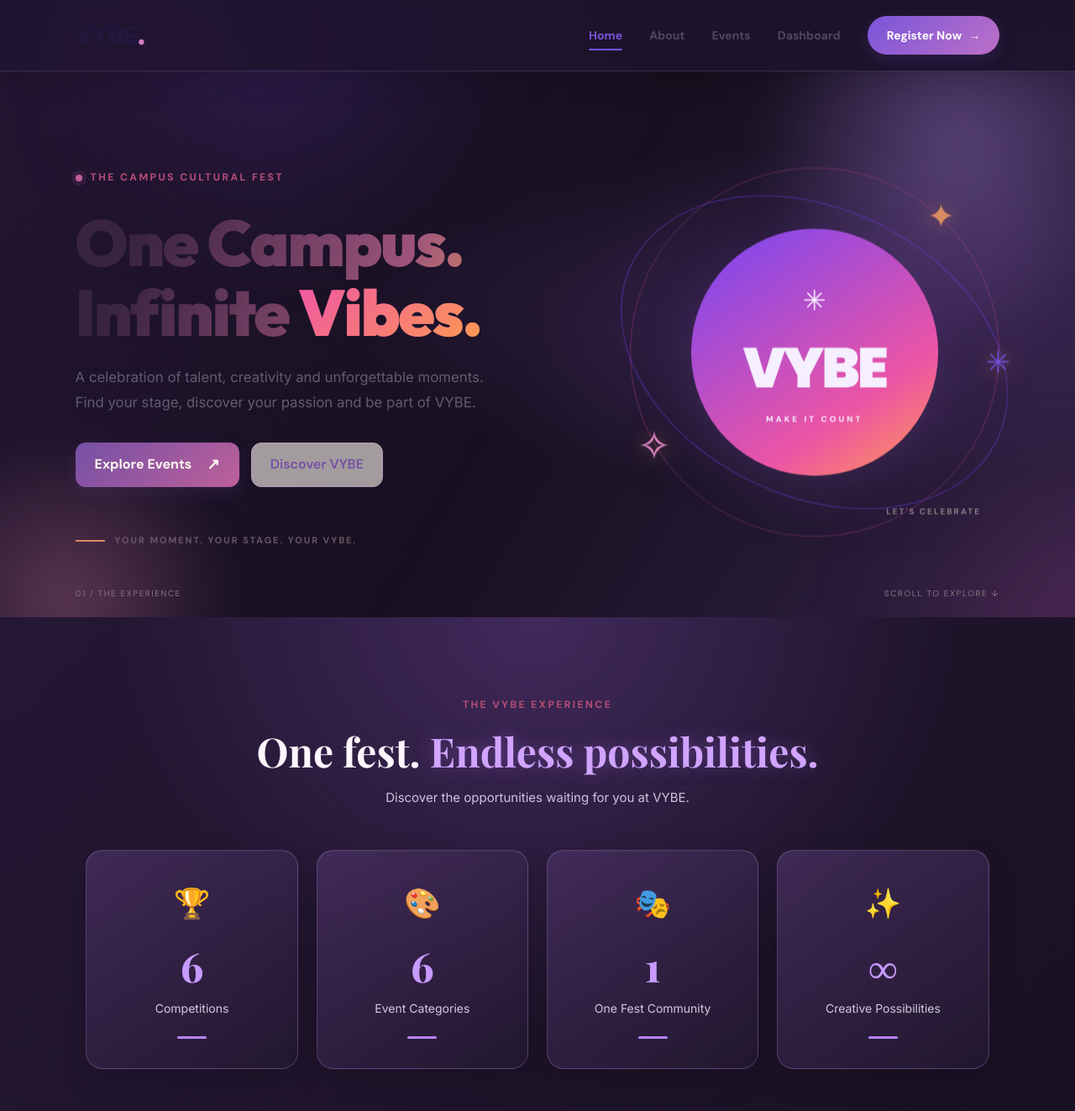
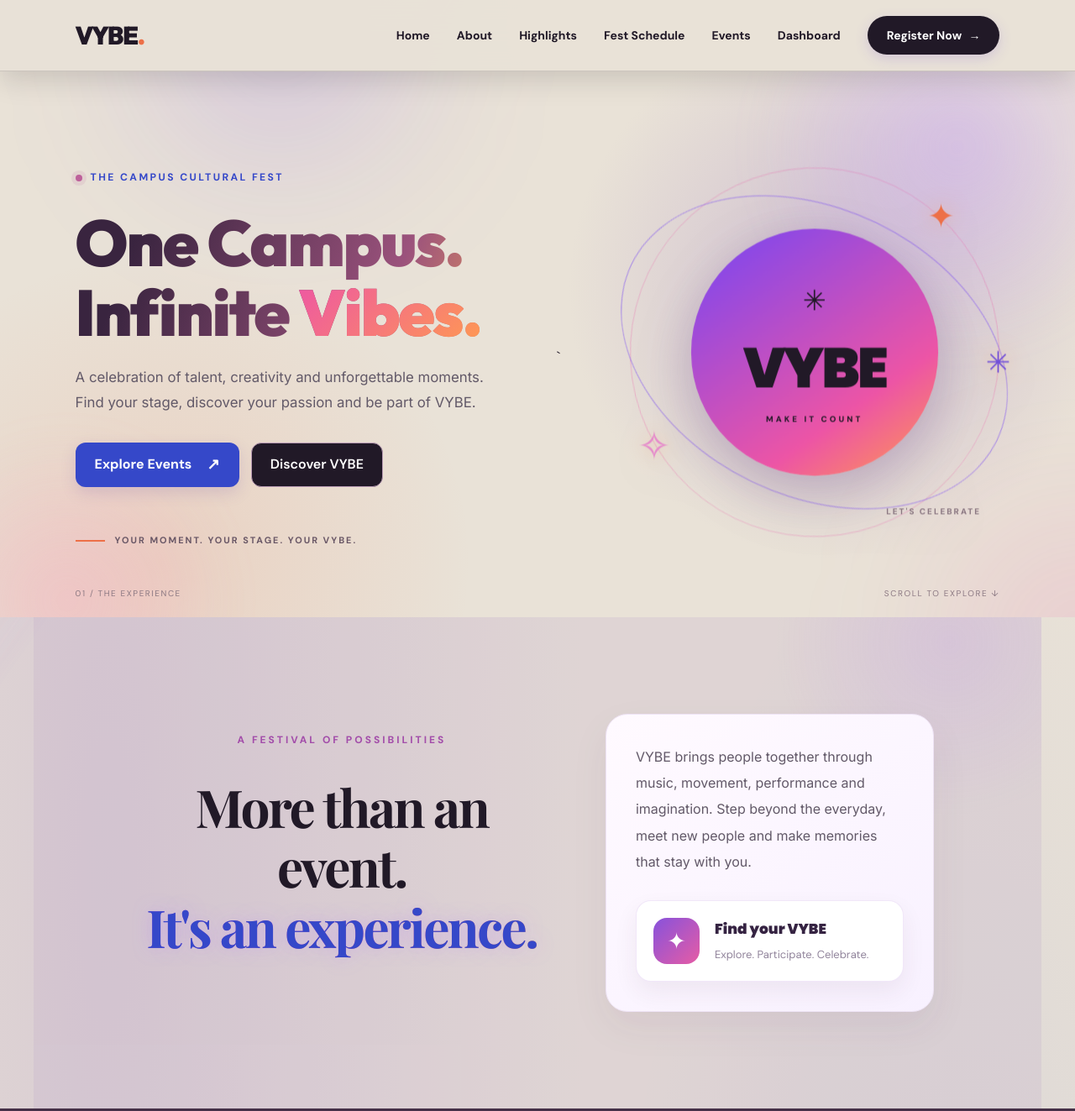
Before and after one commit to sakshikumari24486212-cyber/VYBE, a plain HTML site: page index.html in a window 1280 px wide. Shown: the top 1323 px of the page at 84% size. Drawn offline with nearby package versions, Linux system fonts and the light colour scheme.

Commit message:
Update VYBE homepage and styling

```diff
--- a/css/home-upgrades.css
+++ b/css/home-upgrades.css
@@ -2412,3 +2412,219 @@ footer {
         background-size: 35px 35px;
     }
 }
+
+
+/* ==========================================
+   VYBE — PREMIUM EDITORIAL THEME
+   ========================================== */
+
+:root {
+    --vybe-paper: #e9e2d7;
+    --vybe-ink: #211927;
+    --vybe-blue: #3548c9;
+    --vybe-orange: #ed7048;
+    --vybe-lilac: #b8a0c9;
+    --vybe-plum: #453047;
+}
+
+/* PAGE BACKGROUND */
+html,
+body {
+    background: var(--vybe-paper) !important;
+    color: var(--vybe-ink) !important;
+}
+
+body {
+    background:
+        radial-gradient(ellipse at 10% 15%, rgba(184,160,201,.32), transparent 35%),
+        radial-gradient(ellipse at 90% 35%, rgba(53,72,201,.12), transparent 30%),
+        var(--vybe-paper) !important;
+    background-attachment: scroll !important;
+    color: var(--vybe-ink);
+}
+
+/* SUBTLE BACKGROUND PATTERN */
+body::before {
+    content: "";
+    position: fixed;
+    inset: 0;
+    z-index: 0;
+    pointer-events: none;
+    opacity: .20;
+    background-image: radial-gradient(#453047 0.7px, transparent 0.7px);
+    background-size: 24px 24px;
+}
+
+body > * {
+    position: relative;
+    z-index: 1;
+}
+
+/* NAVIGATION */
+.navbar {
+    background: rgba(233,226,215,.92) !important;
+    border-bottom: 1px solid rgba(33,25,39,.14) !important;
+    backdrop-filter: blur(18px);
+}
+
+.navbar .logo,
+.navbar nav a {
+    color: var(--vybe-ink) !important;
+}
+
+.navbar .logo span {
+    color: var(--vybe-orange) !important;
+}
+
+.navbar nav a.active {
+    color: var(--vybe-blue) !important;
+}
+
+.navbar nav .nav-register {
+    background: var(--vybe-ink) !important;
+    color: white !important;
+}
+
+/* HERO */
+.hero-section {
+    background:
+        radial-gradient(circle at 78% 40%, rgba(184,160,201,.55), transparent 30%),
+        radial-gradient(circle at 15% 90%, rgba(237,112,72,.15), transparent 30%),
+        var(--vybe-paper) !important;
+    color: var(--vybe-ink) !important;
+}
+
+.hero-content h1 {
+    color: var(--vybe-ink) !important;
+}
+
+.hero-content h1 span {
+    color: var(--vybe-blue) !important;
+}
+
+.hero-description {
+    color: #625968 !important;
+}
+
+.hero-content .eyebrow {
+    color: var(--vybe-blue) !important;
+}
+
+.hero-primary {
+    background: var(--vybe-blue) !important;
+    color: white !important;
+}
+
+.hero-content .btn-secondary {
+    background: var(--vybe-ink) !important;
+    color: white !important;
+}
+
+/* SECTION BACKGROUNDS */
+.events-section,
+.about-section,
+.stats-section,
+.featured-section,
+.timeline-section {
+    color: var(--vybe-ink) !important;
+}
+
+.events-section,
+.timeline-section {
+    background: transparent !important;
+}
+
+.about-section {
+    background: rgba(184,160,201,.20) !important;
+}
+
+.section-heading h2,
+.stats-heading h2,
+.timeline-heading h2 {
+    color: var(--vybe-ink) !important;
+}
+
+.section-heading h2 span,
+.timeline-heading h2 span {
+    color: var(--vybe-blue) !important;
+}
+
+.section-heading p,
+.about-content > p,
+.timeline-heading p {
+    color: #625968 !important;
+}
+
+/* EVENT CARDS */
+.event-card,
+.timeline-card {
+    background: rgba(255,255,255,.78) !important;
+    border: 1px solid rgba(69,48,71,.16) !important;
+    color: var(--vybe-ink) !important;
+    box-shadow: 0 14px 35px rgba(33,25,39,.07) !important;
+    backdrop-filter: blur(12px);
+}
+
+.event-card:hover,
+.timeline-card:hover {
+    transform: translateY(-7px);
+    border-color: var(--vybe-blue) !important;
+    box-shadow: 0 22px 45px rgba(53,72,201,.13) !important;
+}
+
+.event-card h3,
+.timeline-card h3 {
+    color: var(--vybe-ink) !important;
+}
+
+/* STATISTICS */
+.stats-section {
+    background: var(--vybe-plum) !important;
+    color: white !important;
+}
+
+.stats-section h2,
+.stats-section p {
+    color: white !important;
+}
+
+.stat-card {
+    background: rgba(255,255,255,.09) !important;
+    border: 1px solid rgba(255,255,255,.17) !important;
+    color: white !important;
+}
+
+/* FEATURED EVENT */
+.featured-container {
+    background:
+        radial-gradient(circle at 90% 15%, rgba(184,160,201,.3), transparent 35%),
+        var(--vybe-plum) !important;
+    color: white !important;
+}
+
+.featured-container h2,
+.featured-container p {
+    color: white !important;
+}
+
+/* FOOTER */
+footer {
+    background: var(--vybe-ink) !important;
+    color: white !important;
+}
+
+footer a,
+footer p {
+    color: rgba(255,255,255,.78) !important;
+}
+
+/* MOBILE */
+@media (max-width: 768px) {
+    body {
+        background-attachment: scroll !important;
+    }
+
+    .navbar {
+        background: rgba(233,226,215,.97) !important;
+    }
+}
--- a/index.html
+++ b/index.html
@@ -37,19 +37,15 @@
 
     <!-- Navigation Links -->
     <nav id="mainNav" aria-label="Main navigation">
-
-        <a class="active" href="index.html">Home</a>
-
+    <a href="index.html">Home</a>
     <a href="#about">About</a>
-
+    <a href="#stats">Highlights</a>
+    <a href="#schedule">Fest Schedule</a>
     <a href="#events">Events</a>
-
     <a href="dashboard.html">Dashboard</a>
-
     <a class="nav-register" href="register.html">
         Register Now <span>→</span>
     </a>
-
 </nav>
 
 </header>
@@ -81,7 +77,7 @@
                 </div>
             </div>
 
-            <div class="hero-art" aria-label="Colourful festival-inspired decorative artwork">
+`               <div class="hero-art" aria-label="Colourful festival-inspired decorative artwork">
                 <div class="hero-art-ring ring-one"></div>
                 <div class="hero-art-ring ring-two"></div>
                 <div class="hero-art-core">
@@ -98,6 +94,30 @@
             <div class="hero-bottom-label">
                 <span>01 / THE EXPERIENCE</span>
                 <span>SCROLL TO EXPLORE ↓</span>
+            </div>
+        </section>
+
+        <section class="about-section"
+         id="about">
+            <div class="section-heading">
+                <span class="eyebrow">A FESTIVAL OF POSSIBILITIES</span>
+                <h2>More than an event.<br><span>It's an experience.</span></h2>
+            </div>
+
+            <div class="about-content">
+                <p>
+                    VYBE brings people together through music, movement, performance
+                    and imagination. Step beyond the everyday, meet new people and
+                    make memories that stay with you.
+                </p>
+
+                <div class="about-highlight">
+                    <span class="highlight-icon">✦</span>
+                    <div>
+                        <strong>Find your VYBE</strong>
+                        <span>Explore. Participate. Celebrate.</span>
+                    </div>
+                </div>
             </div>
         </section>
         <!-- VYBE STATISTICS SECTION -->
@@ -296,28 +316,6 @@
 
 </section>
 
-        <section class="about-section" id="about">
-            <div class="section-heading">
-                <span class="eyebrow">A FESTIVAL OF POSSIBILITIES</span>
-                <h2>More than an event.<br><span>It's an experience.</span></h2>
-            </div>
-
-            <div class="about-content">
-                <p>
-                    VYBE brings people together through music, movement, performance
-                    and imagination. Step beyond the everyday, meet new people and
-                    make memories that stay with you.
-                </p>
-
-                <div class="about-highlight">
-                    <span class="highlight-icon">✦</span>
-                    <div>
-                        <strong>Find your VYBE</strong>
-                        <span>Explore. Participate. Celebrate.</span>
-                    </div>
-                </div>
-            </div>
-        </section>
 
         <section class="events-section" id="events">
             <div class="events-top">
--- /dev/null
+++ b/loop.js
@@ -0,0 +1,6 @@
+let n=5;
+for(let i=0;i<n;i++)
+{
+    console.log(i);
+
+}
```
Lines whose indentation alone changed are shown as unchanged.
